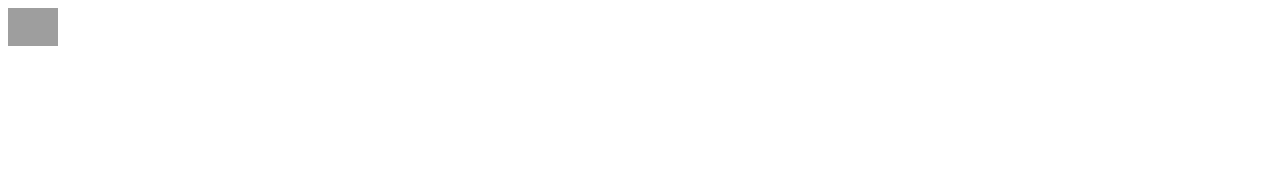
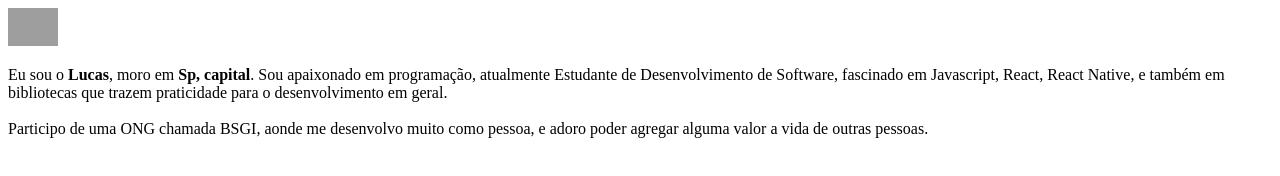
Before and after one commit to LucasTFranca/dev-lucasteixeira.github.io, a plain HTML site: page index.html in a window 1280 px wide. Drawn offline with Linux system fonts and the light colour scheme; grey boxes are pictures that could not be loaded.

Commit message:
Adiciona o segundo requisito

```diff
--- a/index.html
+++ b/index.html
@@ -8,5 +8,14 @@
 </head>
 <body>
     <img src="image/IMG.jpg" width="50px" alt="Imagen do Dev">
+    <p>
+        Eu sou o <b>Lucas</b>, moro em <b>Sp, capital</b>. Sou apaixonado em programação, atualmente Estudante de Desenvolvimento de Software, fascinado em Javascript, React, React Native, e também em bibliotecas que trazem praticidade para o desenvolvimento em geral.
+
+        <br>
+
+        <br>
+
+        Participo de uma ONG chamada BSGI, aonde me desenvolvo muito como pessoa, e adoro poder agregar alguma valor a vida de outras pessoas.
+    </p>
 </body>
 </html>
```
